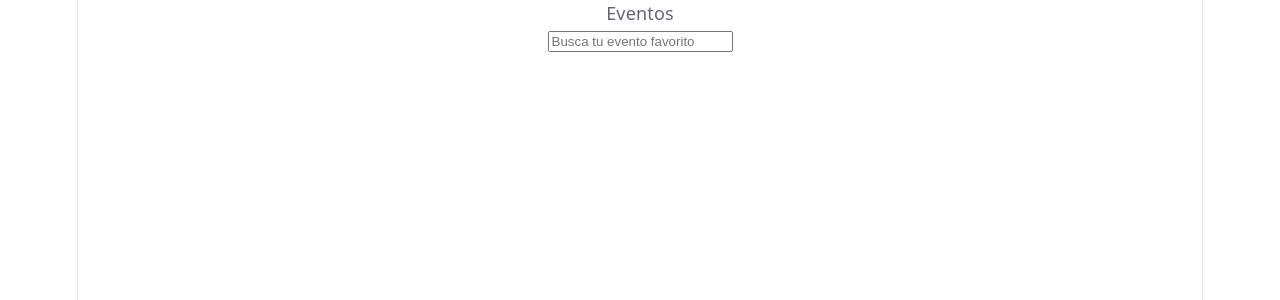
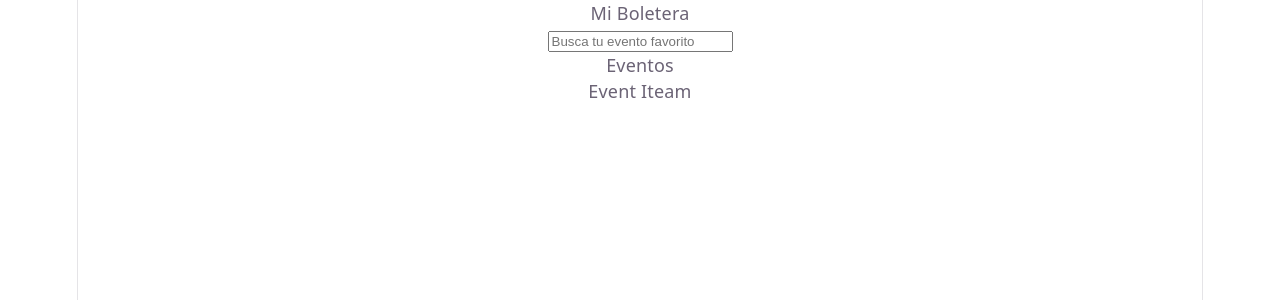
Before and after one commit to BDiaz-L/ticketmaster-events, a React (Vite) app: page / in a window 1280 px wide. Shown: the top 300 px of the page. Built offline with nearby package versions, Linux system fonts and the light colour scheme.

Commit message:
agregamos componente Events con hijos

```diff
--- a/src/App.jsx
+++ b/src/App.jsx
@@ -1,5 +1,6 @@
 import { useState } from 'react'
 import Navbar from './components/Navbar';
+import Events from './components/Events';
 import './App.css'
 
 function App() {
@@ -8,6 +9,7 @@ function App() {
   return (
     <>
      <Navbar/>
+     <Events/>
     </>
   )
 }
--- /dev/null
+++ b/src/components/Events/Components/EventItem/Index.jsx
@@ -0,0 +1,7 @@
+const EventItem = () => {
+    return(
+        <div>Event Iteam</div>
+    );
+};
+
+export default EventItem;
--- /dev/null
+++ b/src/components/Events/index.jsx
@@ -0,0 +1,13 @@
+import EventItem from "./Components/EventItem/Index";
+
+const Events = () => {
+    return (
+        <div>
+            Eventos
+            <EventItem/>
+        </div>
+
+    );
+};
+
+export default Events;
--- a/src/components/Navbar/index.jsx
+++ b/src/components/Navbar/index.jsx
@@ -1,7 +1,7 @@
 const Navbar = () => {
     return (
         <div>
-            <p>Eventos</p>
+            <p>Mi Boletera</p>
             <input placeholder="Busca tu evento favorito"/>
         </div>
     );
```
